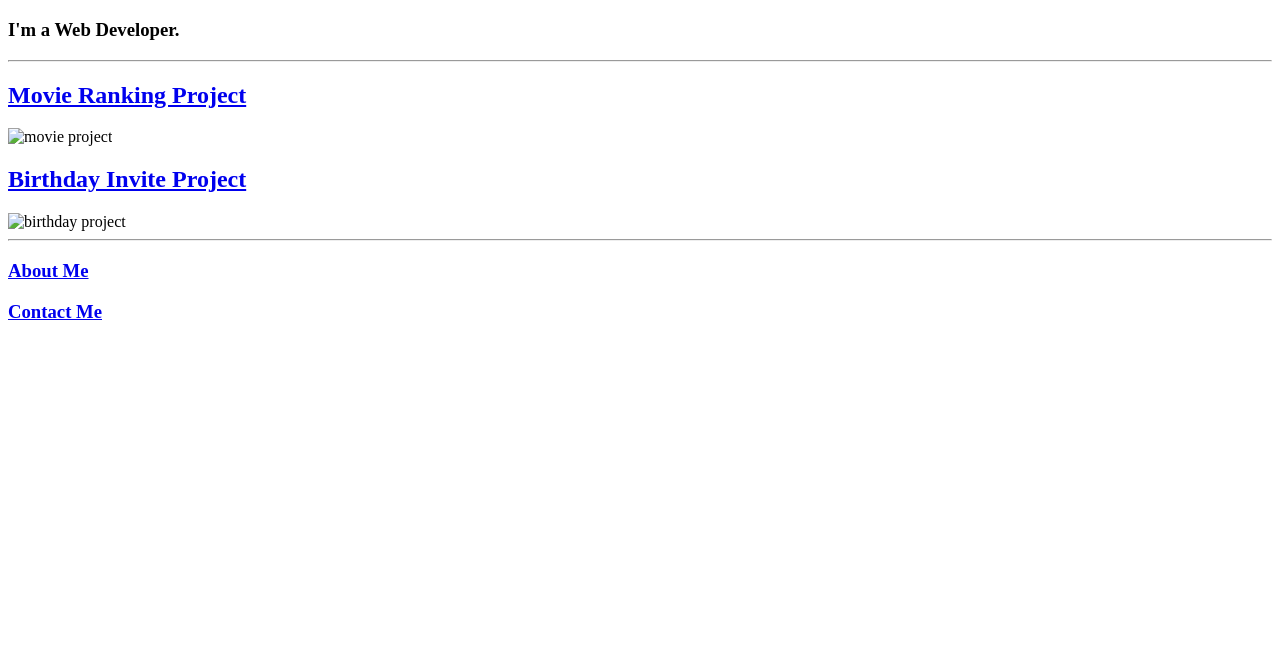
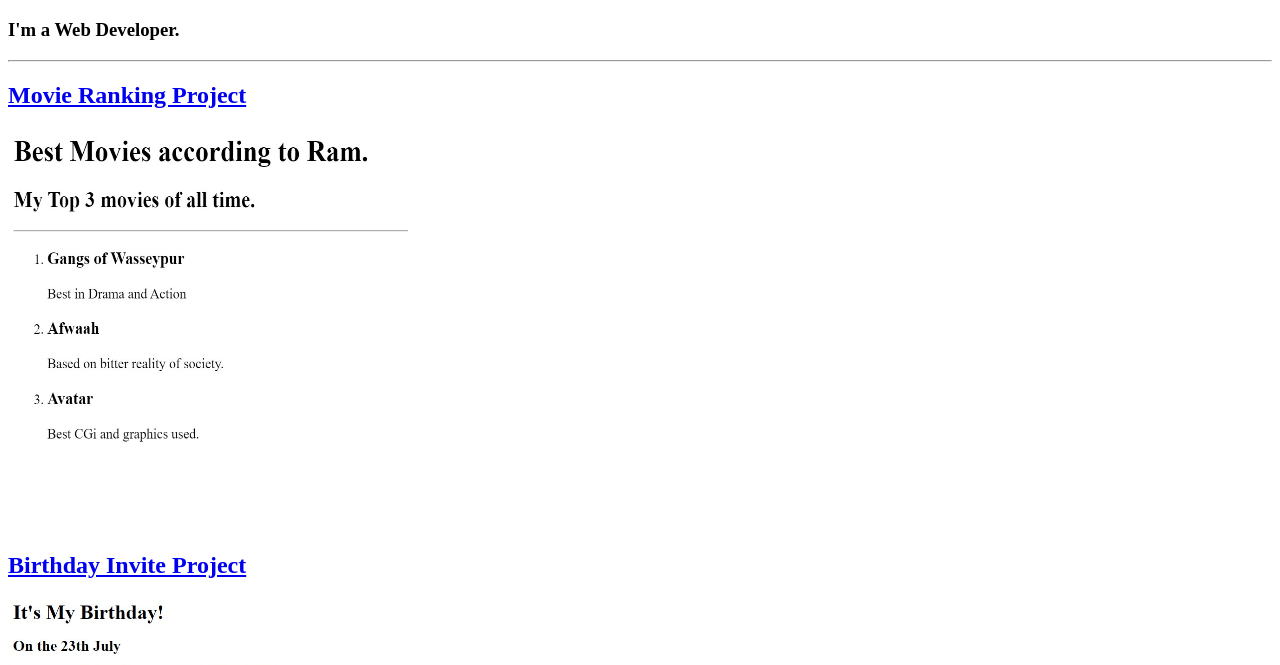
Before and after one commit to officialRam/html-project, a plain HTML site: page index.html in a window 1280 px wide. Shown: the part 61-726 px from the top of the page. Drawn offline with Linux system fonts and the light colour scheme.

Commit message:
index.html

```diff
--- a/index.html
+++ b/index.html
@@ -12,9 +12,9 @@
     <h3>I'm a Web Developer.</h3>
     <hr>
     <a href="Movie.html"><h2>Movie Ranking Project</h2></a>
-    <img src="../4.3 HTML Porfolio Project/assets/images/Screenshot 2023-07-08 113155.jpg" alt="movie project" width="400" height="400">
+    <img src="Screenshot 2023-07-08 113155.jpg" alt="movie project" width="400" height="400">
     <a href="Birthday.html"><h2>Birthday Invite Project</h2></a>
-    <img src="../4.3 HTML Porfolio Project/assets/images/Screenshot 2023-07-08 114407.jpg" alt="birthday project" width="300" height="400">
+    <img src="Screenshot 2023-07-08 114407.jpg" alt="birthday project" width="300" height="400">
     <hr>
     <a href="../4.3 HTML Porfolio Project/public/about.html"><h3>About Me</h3></a>
     <a href="../4.3 HTML Porfolio Project/public/contact.html"><h3>Contact Me</h3></a>
```
